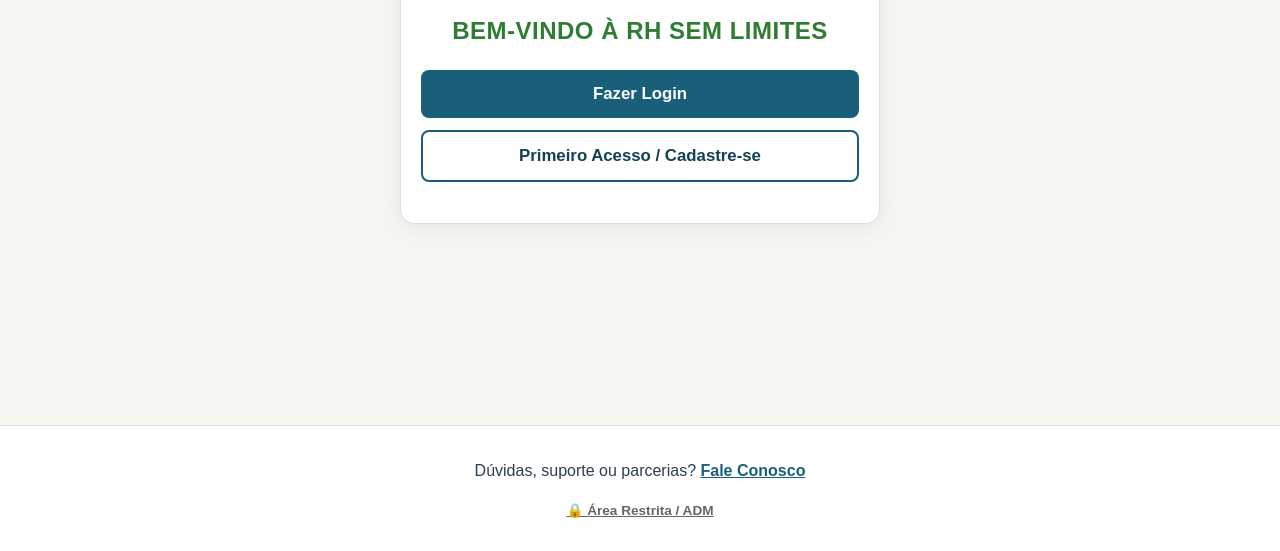
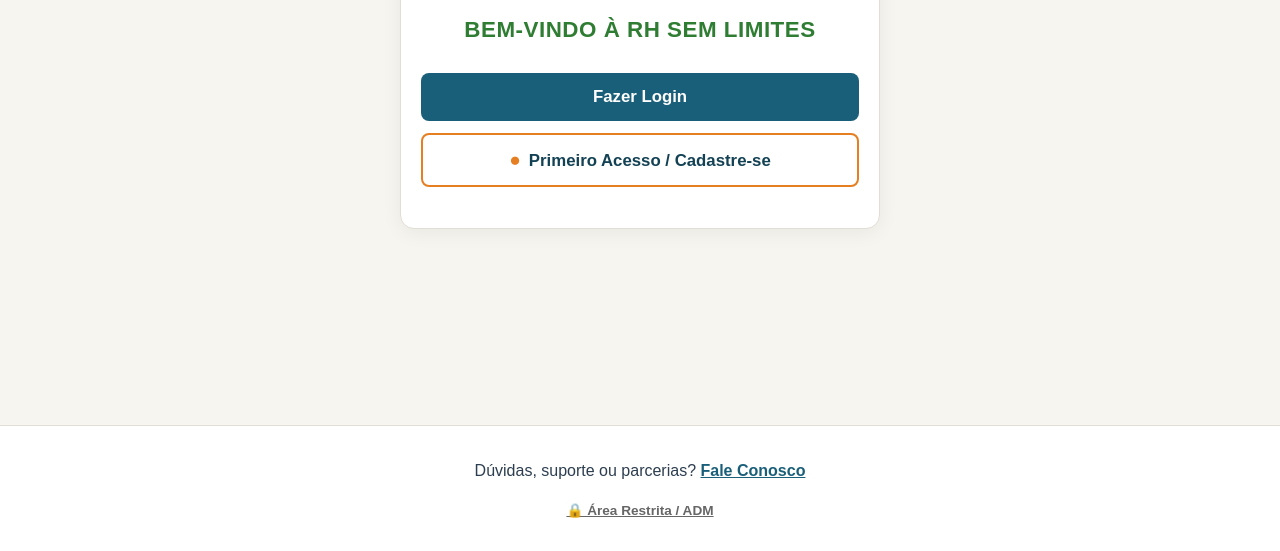
Before and after one commit to RHSEMLIMITES/rhsemlimites-site-, a plain HTML site: page index.html in a window 1280 px wide. Shown: the part 249-800 px from the top of the page. Drawn offline with Linux system fonts and the light colour scheme.

Commit message:
Add files via upload

```diff
--- a/index.html
+++ b/index.html
@@ -9,6 +9,7 @@
       --primary: #1a5f7a;
       --primary-dark: #134255;
       --accent: #2e7d32;
+      --warning-orange: #e67e22; /* Laranja planejado para o Primeiro Acesso */
       --bg-color: #f7f5f0;
       --card-bg: #ffffff;
       --text-color: #2c3e50;
@@ -54,13 +55,17 @@
       height: auto;
     }
 
+    /* Título limpo, sem caixa/retângulo verde */
     h1 {
       color: var(--accent);
-      font-size: 1.5rem;
+      font-size: 1.4rem;
       margin-top: 0;
-      margin-bottom: 20px;
+      margin-bottom: 25px;
       text-transform: uppercase;
       letter-spacing: 0.5px;
+      background: none;
+      border: none;
+      padding: 0;
     }
 
     .btn-group {
@@ -87,16 +92,31 @@
       text-align: center;
     }
 
-    .btn-secundario {
-      background-color: transparent;
+    /* Botão de Primeiro Acesso com detalhe laranja e ícone de destaque */
+    .btn-primeiro-acesso {
+      background-color: #ffffff;
       color: var(--primary-dark);
-      border: 2px solid var(--primary);
+      border: 2px solid var(--warning-orange);
+      position: relative;
+    }
+
+    .btn-primeiro-acesso::before {
+      content: "●";
+      color: var(--warning-orange);
+      font-size: 1.2rem;
+      margin-right: 8px;
     }
 
     .btn:hover, .btn:focus {
       background-color: var(--primary-dark);
       color: white;
       outline: 3px solid var(--focus-outline);
+    }
+
+    .btn-primeiro-acesso:hover, .btn-primeiro-acesso:focus {
+      background-color: var(--warning-orange);
+      color: white;
+      border-color: var(--warning-orange);
     }
 
     .box-opcao {
@@ -166,7 +186,7 @@
 <body>
 
 <main class="container">
-  <!-- LOGOTIPO OFICIAL (logo.jpg) -->
+  <!-- LOGOTIPO OFICIAL -->
   <div class="logo-container">
     <img src="logo.jpg" alt="Logotipo da RH Sem Limites com a árvore da diversidade e seus frutos coloridos" class="logo-img">
   </div>
@@ -176,7 +196,7 @@
   <!-- BOTÕES PRINCIPAIS -->
   <div class="btn-group">
     <button type="button" id="btnLogin" class="btn" aria-expanded="false" onclick="mostrarLogin()">Fazer Login</button>
-    <button type="button" id="btnPrimeiroAcesso" class="btn btn-secundario" aria-expanded="false" onclick="mostrarPrimeiroAcesso()">Primeiro Acesso / Cadastre-se</button>
+    <button type="button" id="btnPrimeiroAcesso" class="btn btn-primeiro-acesso" aria-expanded="false" onclick="mostrarPrimeiroAcesso()">Primeiro Acesso / Cadastre-se</button>
   </div>
 
   <!-- PAINEL DE LOGIN -->
@@ -207,7 +227,7 @@
     <h3>Escolha como deseja se cadastrar:</h3>
     <div class="btn-group" style="margin-top: 14px;">
       <a href="candidato.html" id="linkCadCandidato" class="btn">Sou Candidato (Pessoa Física)</a>
-      <a href="empresa.html" class="btn btn-secundario">Sou Empresa / Contratante (CNPJ)</a>
+      <a href="empresa.html" class="btn btn-primeiro-acesso" style="text-align: center;">Sou Empresa / Contratante (CNPJ)</a>
     </div>
   </div>
 </main>
@@ -241,7 +261,7 @@
       <input type="text" id="msgContato" name="message" required>
     </div>
     <button type="submit" class="btn">Enviar Mensagem</button>
-    <button type="button" class="btn btn-secundario" style="margin-top: 8px;" onclick="fecharFaleConosco()">Fechar</button>
+    <button type="button" class="btn btn-primeiro-acesso" style="margin-top: 8px;" onclick="fecharFaleConosco()">Fechar</button>
   </form>
 </div>
 
@@ -254,7 +274,7 @@
       <input type="password" id="senhaAdmin" placeholder="Digite a senha" required>
     </div>
     <button type="submit" class="btn" style="background-color: var(--primary-dark);">Entrar no ADM</button>
-    <button type="button" class="btn btn-secundario" style="margin-top: 8px;" onclick="fecharAdmin()">Cancelar</button>
+    <button type="button" class="btn btn-primeiro-acesso" style="margin-top: 8px;" onclick="fecharAdmin()">Cancelar</button>
   </form>
 </div>
 
```
